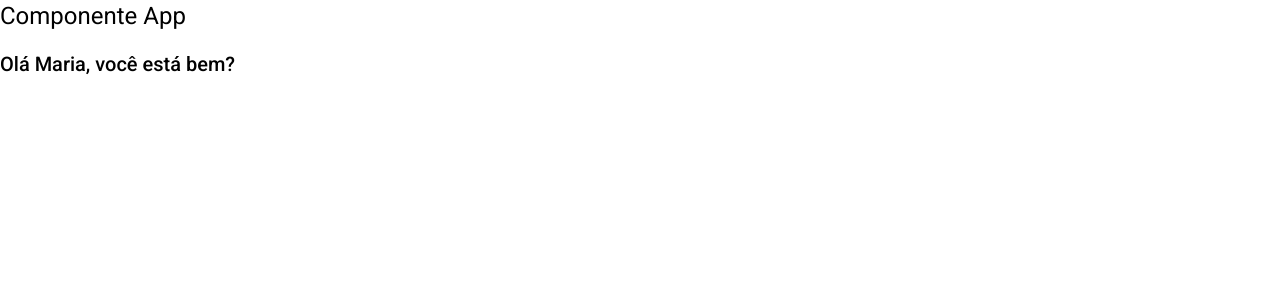
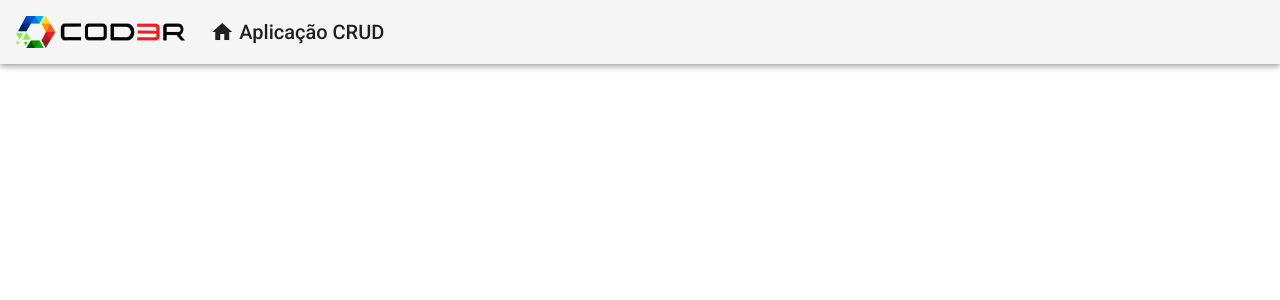
Before and after one commit to gpmendes7/angular2, an Angular app in the folder frontend/: page / in a window 1280 px wide. Shown: the top 300 px of the page. Built offline with nearby package versions, Linux system fonts and the light colour scheme.

Commit message:
HeaderComponent.

```diff
--- a/frontend/src/app/app.component.html
+++ b/frontend/src/app/app.component.html
@@ -1,2 +1 @@
-<h1>Componente App</h1>
-<h2>Olá {{ nome }}, você está bem?</h2>
+<app-header></app-header>
--- a/frontend/src/app/app.component.ts
+++ b/frontend/src/app/app.component.ts
@@ -5,5 +5,5 @@
   templateUrl: 'app.component.html'
 })
 export class AppComponent {
-  nome = 'Maria';
+
 }
--- /dev/null
+++ b/frontend/src/app/components/template/header/header.component.css
@@ -0,0 +1,22 @@
+.header {
+    display: flex;
+    align-items: center;
+}
+
+.header a {
+    display: flex;
+    align-items: center;
+    text-decoration: none;
+}
+
+.header .logo {
+    max-height: 32px;
+}
+
+.header .title-group {
+    padding-left: 25px;
+}
+
+.header .title-group i {
+    padding-right: 5px;
+}
--- /dev/null
+++ b/frontend/src/app/components/template/header/header.component.html
@@ -0,0 +1,15 @@
+<mat-toolbar class="header mat-elevation-z4">
+    <span>
+        <a>
+            <img class="logo" src="assets/img/logo.png" alt="logo">
+        </a>
+    </span>
+    <span class="title-group">
+        <a>
+            <i class="material-icons">
+                home
+            </i>
+            Aplicação CRUD
+        </a>
+    </span>
+</mat-toolbar>
--- /dev/null
+++ b/frontend/src/app/components/template/header/header.component.ts
@@ -0,0 +1,15 @@
+import { Component, OnInit } from '@angular/core';
+
+@Component({
+  selector: 'app-header',
+  templateUrl: './header.component.html',
+  styleUrls: ['./header.component.css']
+})
+export class HeaderComponent implements OnInit {
+
+  constructor() { }
+
+  ngOnInit(): void {
+  }
+
+}
```
Also changed, not shown: frontend/src/app/app.module.ts (+7 -2 lines), frontend/src/assets/img/logo.png (added), 1 other file (tests, documents, lock files or other folders).
